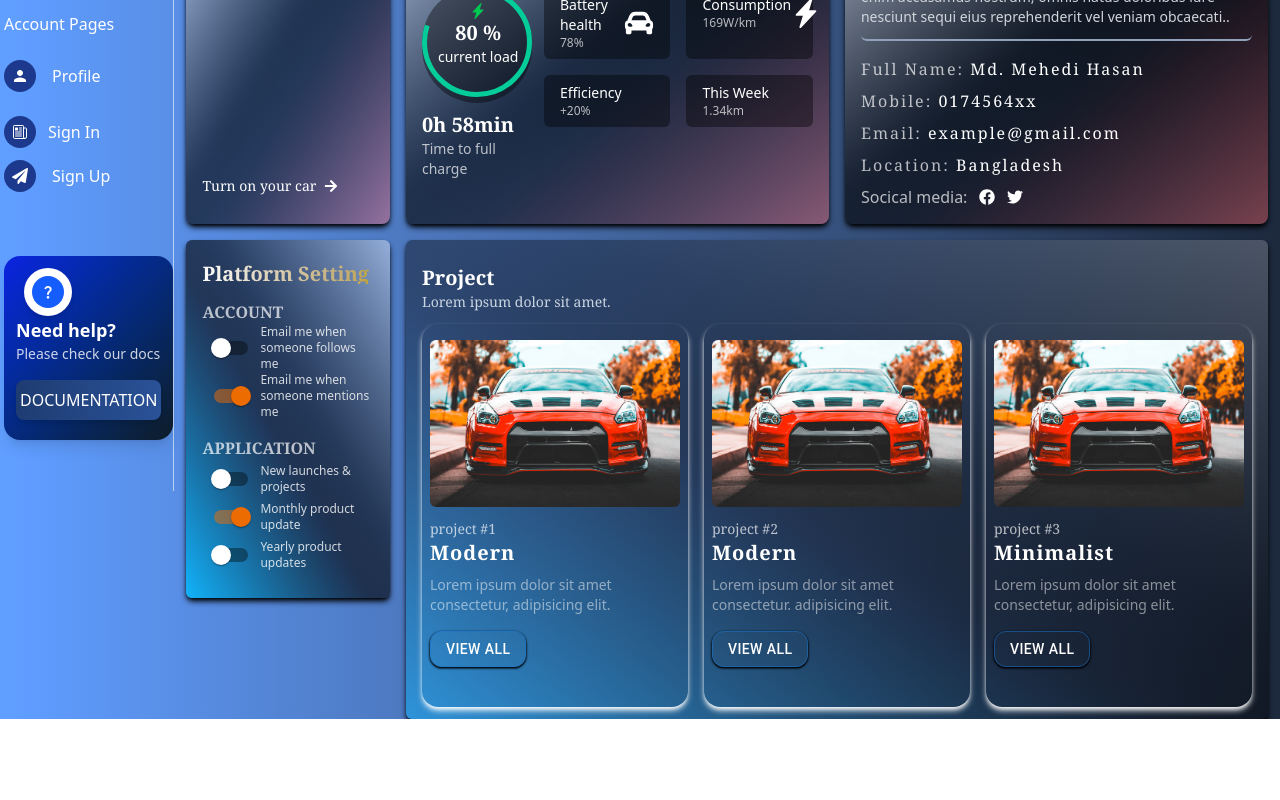
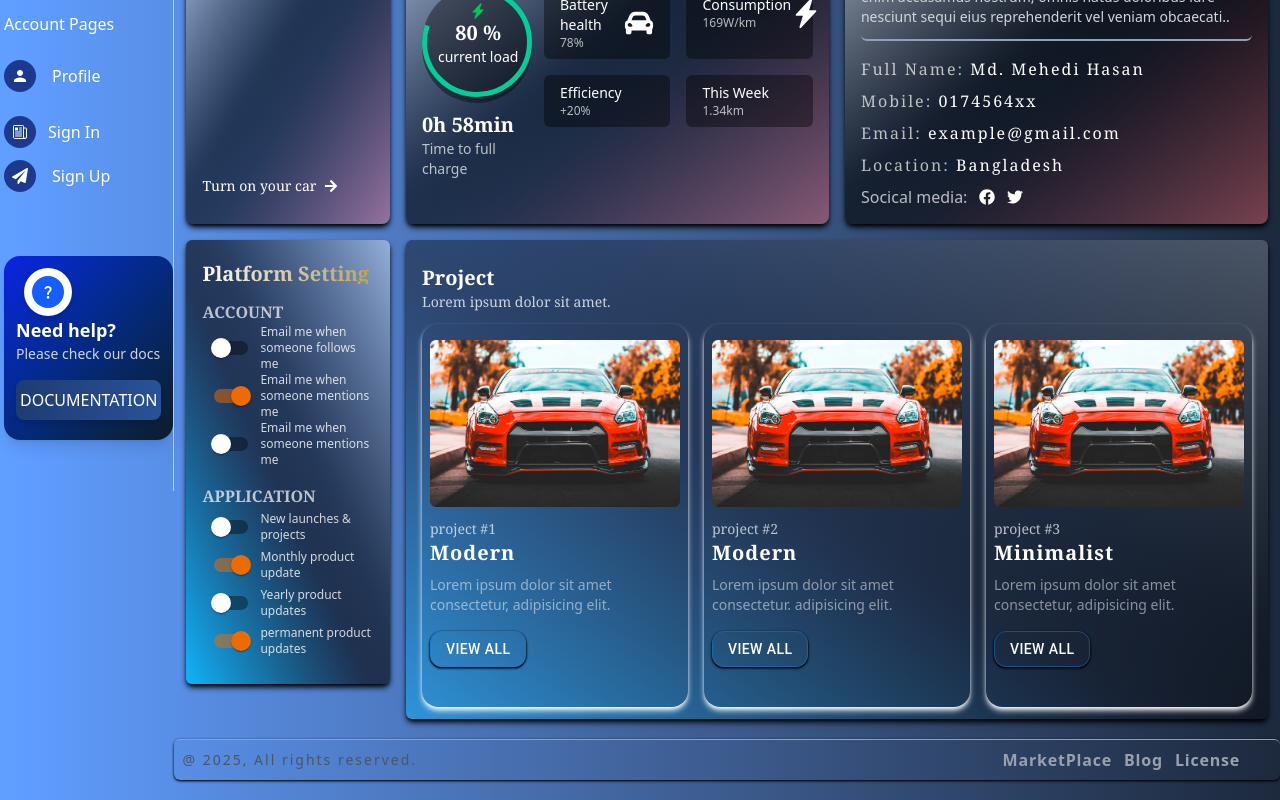
Before and after one commit to mehediweb01/Admin-Vision-Dashboard, a React (Vite) app: page /profile in a window 1280 px wide. Shown: the part 309-1109 px from the top of the page. Before the commit the page ends 1028 px from the top, so only its background shows below. Built offline with nearby package versions, Linux system fonts and the light colour scheme.

Commit message:
update  profile page  added the footer part

```diff
--- a/src/components/profile/PlatformSetting.jsx
+++ b/src/components/profile/PlatformSetting.jsx
@@ -20,6 +20,12 @@ const PlatformSetting = () => {
           </div>
           <div className="flex items-center ">
             <Switch defaultChecked color="warning" />
+            <p className="text-white/80 text-base lg:text-xs  ">
+              Email me when someone mentions me
+            </p>
+          </div>
+          <div className="flex items-center ">
+            <Switch color="warning" />
             <p className="text-white/80 text-base lg:text-xs  ">
               Email me when someone mentions me
             </p>
@@ -49,6 +55,12 @@ const PlatformSetting = () => {
               Yearly product updates
             </p>
           </div>
+          <div className="flex items-center ">
+            <Switch color="warning" defaultChecked />
+            <p className="text-white/80 text-base lg:text-xs ">
+              permanent product updates
+            </p>
+          </div>
         </div>
       </div>
     </div>
--- a/src/pages/Profile.jsx
+++ b/src/pages/Profile.jsx
@@ -7,6 +7,7 @@ import CarInformation from "../components/profile/CarInformation";
 import ProfileInformation from "../components/profile/ProfileInformation";
 import PlatformSetting from "../components/profile/PlatformSetting";
 import Projects from "../components/profile/Projects";
+import Footer from "../components/shared/Footer";
 
 const Profile = () => {
   return (
@@ -40,6 +41,9 @@ const Profile = () => {
             </div>
           </div>
         </div>
+        <div className="my-5">
+          <Footer />
+        </div>
       </div>
     </div>
   );
```
